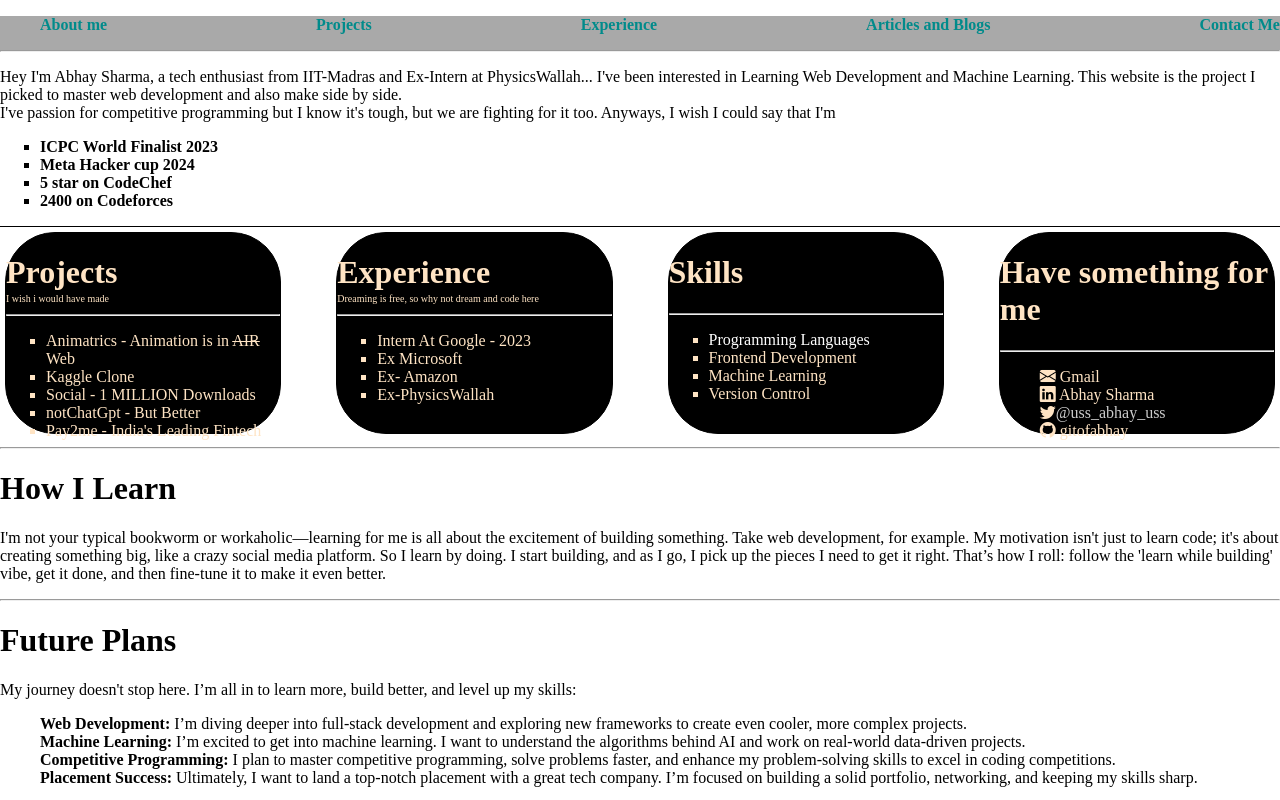
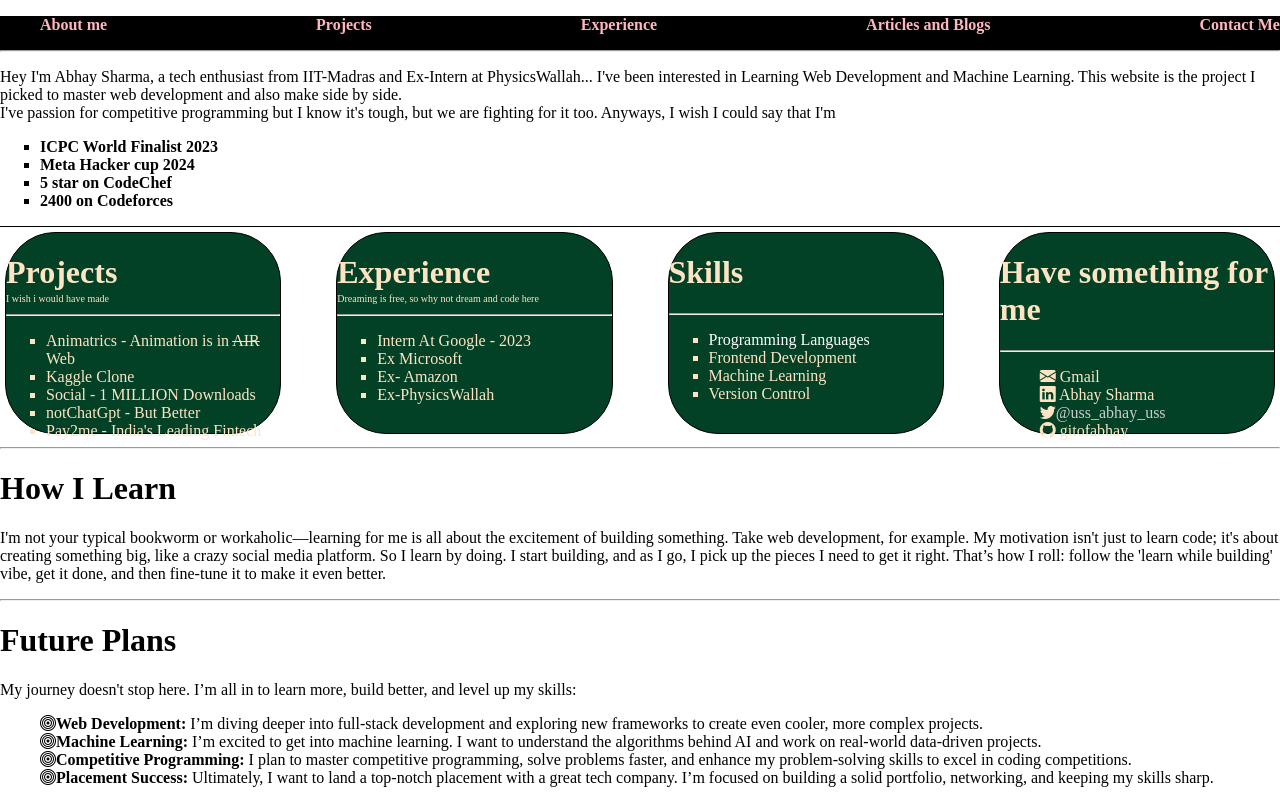
Before and after one commit to gitofabhay/portfoliowebsite, a website: page src/index.html in a window 1280 px wide. Shown: the top 800 px of the page. Drawn offline with nearby package versions, Linux system fonts and the light colour scheme.

Commit message:
basic styling

```diff
--- a/src/index.html
+++ b/src/index.html
@@ -7,6 +7,7 @@
     <title>Abhay</title>
     <link rel="stylesheet" href="/src/style.css">
     <link rel="stylesheet" href="/node_modules/bootstrap-icons/font/bootstrap-icons.css">
+    <link rel="stylesheet" href="https://cdn.jsdelivr.net/npm/bootstrap-icons/font/bootstrap-icons.css">
 </head>
 <body>
     <nav>
@@ -100,10 +101,10 @@
         <h1>Future Plans</h1>
    <p>My journey doesn't stop here. I’m all in to learn more, build better, and level up my skills:</p>
    <ul>
-      <li><strong>Web Development:</strong> I’m diving deeper into full-stack development and exploring new frameworks to create even cooler, more complex projects.</li>
-      <li><strong>Machine Learning:</strong> I’m excited to get into machine learning. I want to understand the algorithms behind AI and work on real-world data-driven projects.</li>
-      <li><strong>Competitive Programming:</strong> I plan to master competitive programming, solve problems faster, and enhance my problem-solving skills to excel in coding competitions.</li>
-      <li><strong>Placement Success:</strong> Ultimately, I want to land a top-notch placement with a great tech company. I’m focused on building a solid portfolio, networking, and keeping my skills sharp.</li>
+      <li><strong><span class="bi bi-bullseye"></span>Web Development:</strong> I’m diving deeper into full-stack development and exploring new frameworks to create even cooler, more complex projects.</li>
+      <li><strong><span class="bi bi-bullseye"></span>Machine Learning:</strong> I’m excited to get into machine learning. I want to understand the algorithms behind AI and work on real-world data-driven projects.</li>
+      <li><strong><span class="bi bi-bullseye"></span>Competitive Programming:</strong> I plan to master competitive programming, solve problems faster, and enhance my problem-solving skills to excel in coding competitions.</li>
+      <li><strong><span class="bi bi-bullseye"></span>Placement Success:</strong> Ultimately, I want to land a top-notch placement with a great tech company. I’m focused on building a solid portfolio, networking, and keeping my skills sharp.</li>
    </ul>
     </div>
     <hr>
@@ -129,8 +130,6 @@
             <p>While it's fun to entertain such wild ideas, understanding the distinction between possibility and probability is crucial. The probability of unusual events, like a moon crash, is almost negligible, but as with any aspect of life, we need to apply scientific reasoning rather than fear or sensationalism to evaluate real-world risks.</p>
         </div>
     </div>
-
-
     <br><br>
     <footer>
         I Know Website is Looking so casual Right now but ignore it for now. I'll make a professional one soon and no matter how casual it looks, it took effort. <br>
--- a/src/style.css
+++ b/src/style.css
@@ -29,7 +29,7 @@
     border: 1px solid black;
     border-radius: 50px;
     box-shadow: 1px;
-    background-color:black;
+    background-color: rgb(3, 65, 38);
     color: bisque;
     text-decoration: dotted;
     font-family: 'Times New Roman', Times, serif;
@@ -87,8 +87,9 @@
     display: none;
 }
 nav{
-    background-color:darkgray;
-    color: darkcyan;
+    background-color: black;
+    color: lightpink;
+
 }
 .languages-list {
     display: none;
@@ -104,8 +105,8 @@
 }
 li:hover{
    z-index: 1;
-   color: aqua;
-   background-color: darkolivegreen;
+   color: rgb(236, 190, 133);
+   background-color: rgb(4, 106, 65);
 }
 ul{
     list-style: none;
```
